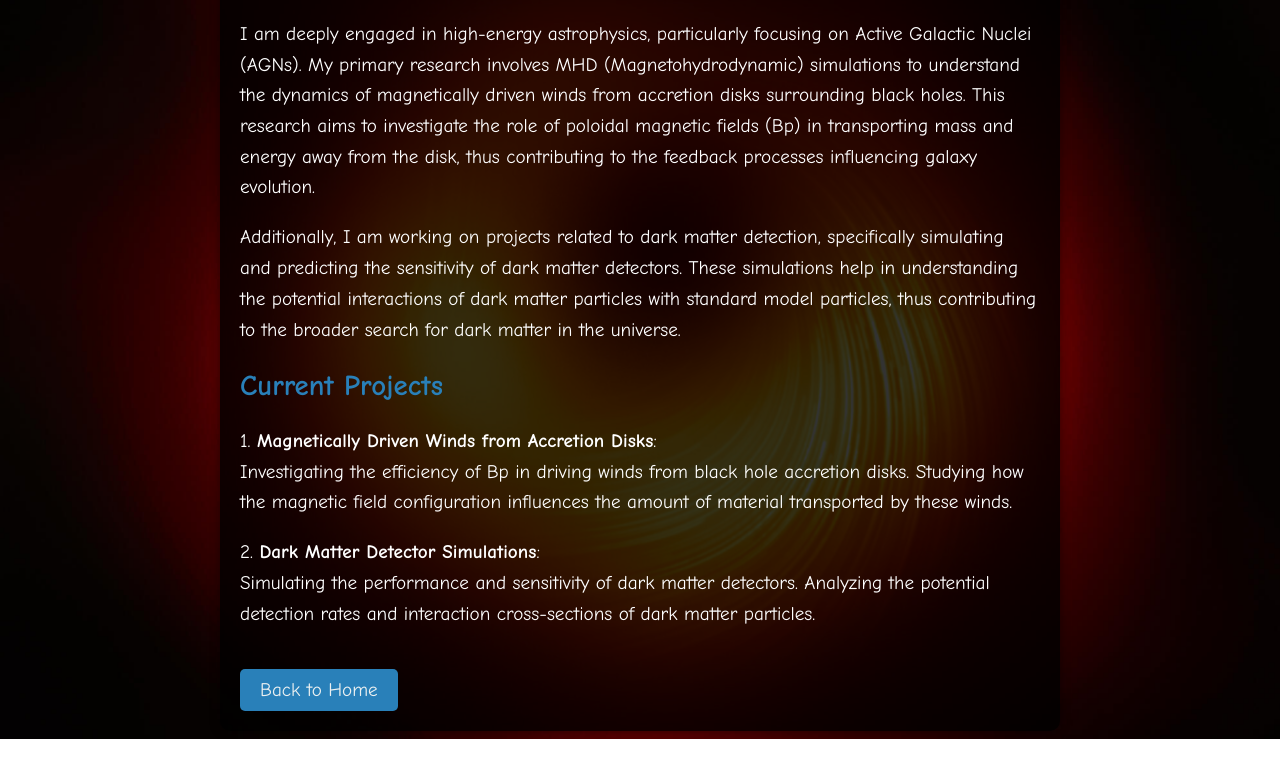
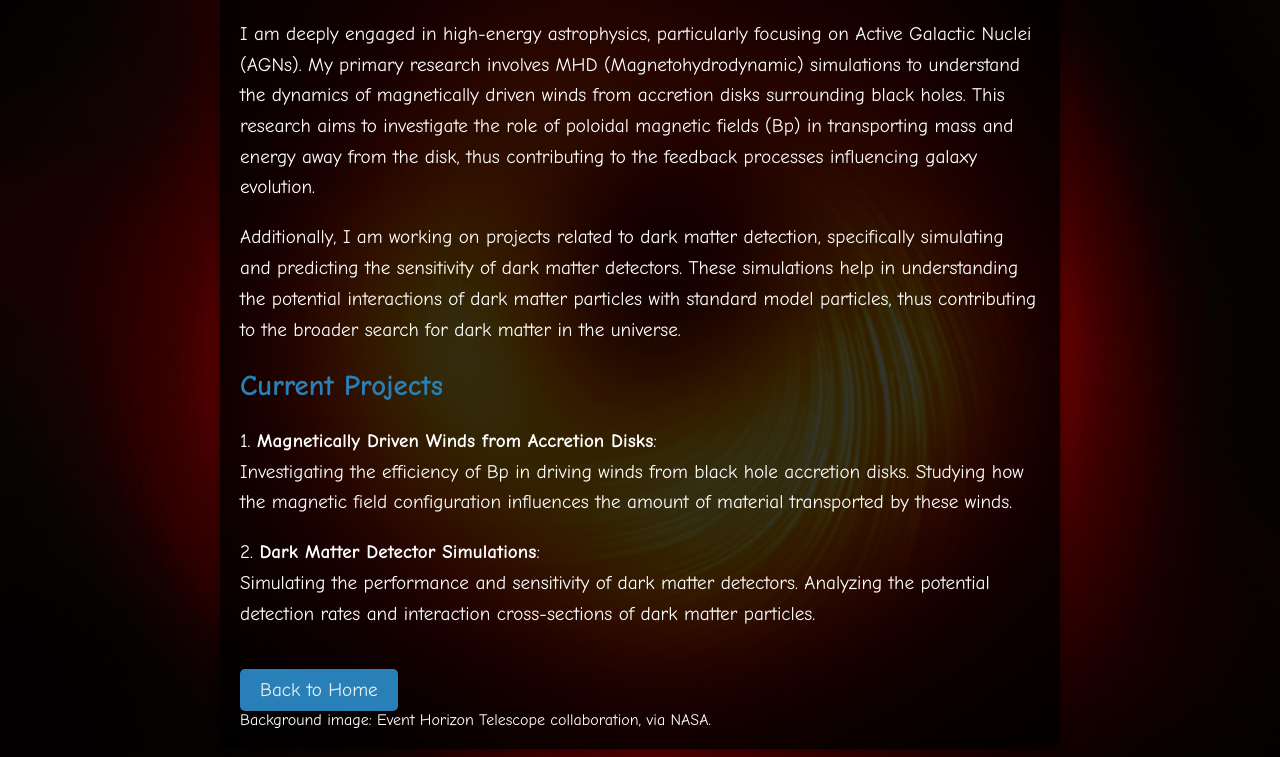
Before and after one commit to JoeyHTY/JoeyHTY.github.io, a plain HTML site: page research.html in a window 1280 px wide. Shown: the part 89-846 px from the top of the page. Drawn offline with Linux system fonts and the light colour scheme.

Commit message:
Update research.html

```diff
--- a/research.html
+++ b/research.html
@@ -68,6 +68,9 @@
         Simulating the performance and sensitivity of dark matter detectors. Analyzing the potential detection rates and interaction cross-sections of dark matter particles.</p>
 
         <a href="index.html" class="button">Back to Home</a>
+         <div class="attribution">
+            Background image: Event Horizon Telescope collaboration, via NASA.
+        </div>
     </div>
 </body>
 </html>
```
